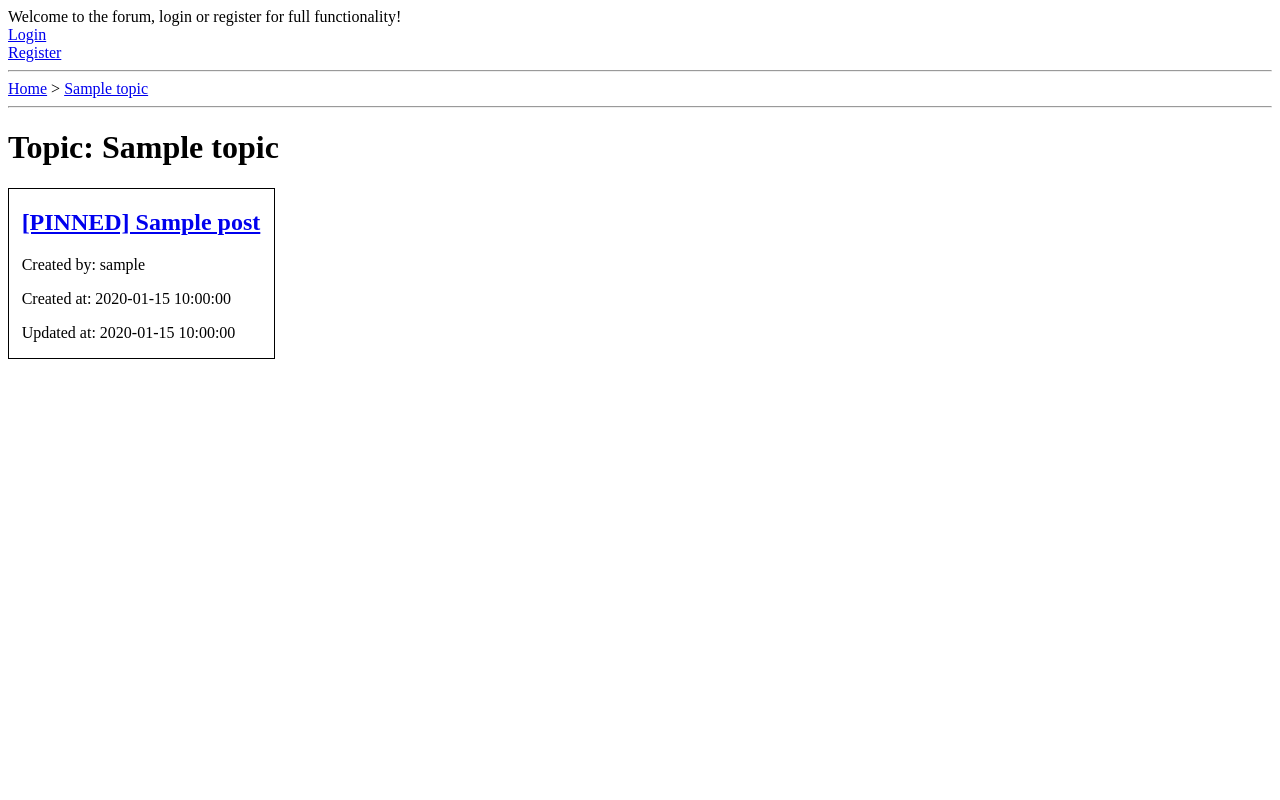
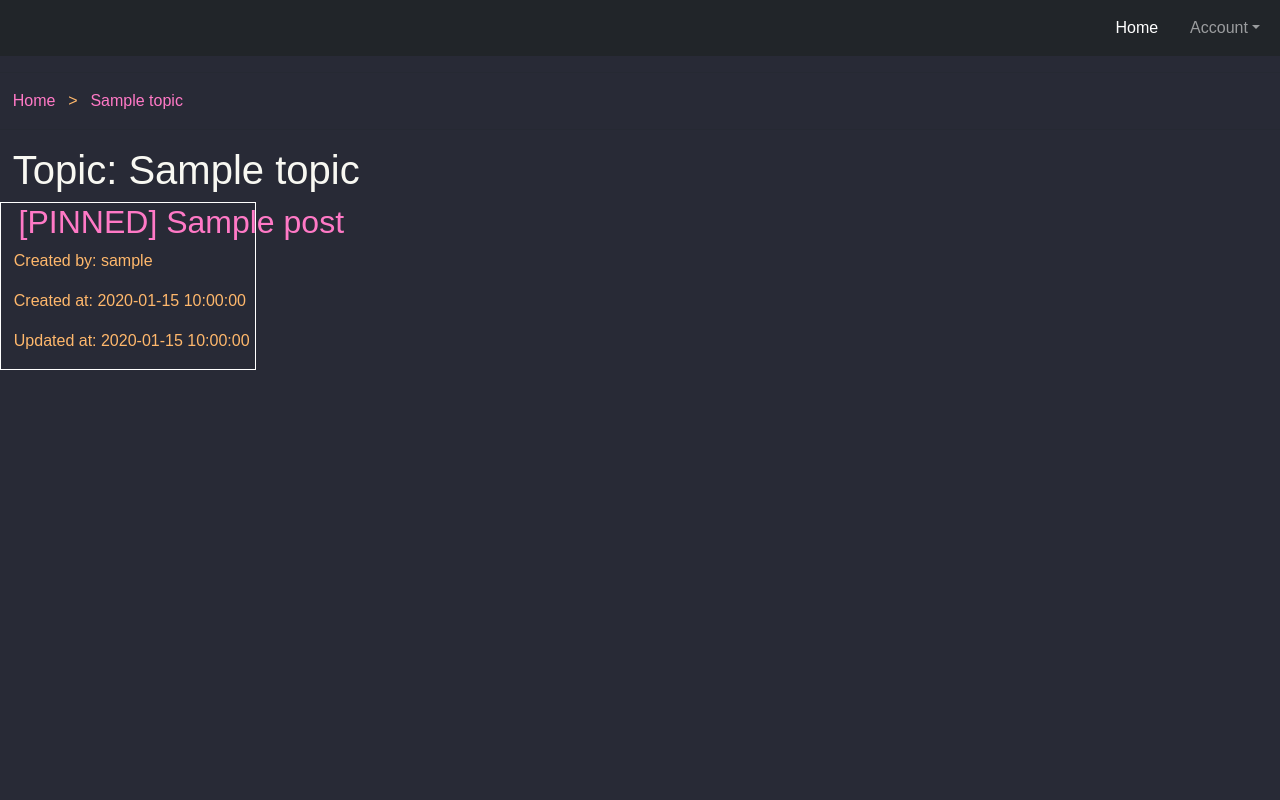
Before and after one commit to Cryotechnic/ecom-finalproject, a PHP site: page /Main/Topic/1 in a window 1280 px wide. Run offline with PHP 8.4, Linux system fonts and the light colour scheme; tables that the repository leaves empty hold one stand-in row (values such as "Sample post").

Commit message:
and this

```diff
--- a/app/views/Main/topic.php
+++ b/app/views/Main/topic.php
@@ -3,22 +3,65 @@
         <title>Topic</title>
         <meta charset="UTF-8">
         <meta name="viewport" content="width=device-width, initial-scale=1.0">
+        <link href="https://cdn.jsdelivr.net/npm/bootstrap@5.1.3/dist/css/bootstrap.min.css" rel="stylesheet" integrity="sha384-1BmE4kWBq78iYhFldvKuhfTAU6auU8tT94WrHftjDbrCEXSU1oBoqyl2QvZ6jIW3" crossorigin="anonymous">
+        <script src="https://cdn.jsdelivr.net/npm/bootstrap@5.1.3/dist/js/bootstrap.bundle.min.js" integrity="sha384-ka7Sk0Gln4gmtz2MlQnikT1wXgYsOg+OMhuP+IlRH9sENBO0LRn5q+8nbTov4+1p" crossorigin="anonymous"></script>
     </head>
     <body>
-        <?php
-            if(isset($_SESSION['username'])){
-                $user = new \app\models\User();
-                $user = $user->get($_SESSION['username']);
-                if(isset($_SESSION['user_id'])){
-                    echo 'Welcome, ' . $_SESSION['username'] . '! <br>';
-                    echo '<a href="'.BASE.'/Main/logout">Logout</a>';
-                }
-            } else {
-                echo 'Welcome to the forum, login or register for full functionality!<br>';
-                echo '<a href="'.BASE.'/Main/login">Login</a><br>';
-                echo '<a href="'.BASE.'/Main/register">Register</a>';
-            }
-        ?>
+    <nav class="navbar navbar-expand-lg navbar-dark bg-dark">
+        <div class="container-fluid">
+            <a class="navbar-brand" href="#"></a>
+            <button class="navbar-toggler" type="button" data-bs-toggle="collapse" data-bs-target="#navbarNav" aria-controls="navbarNav" aria-expanded="false" aria-label="Toggle navigation">
+                <span class="navbar-toggler-icon"></span>
+            </button>
+            <div class="collapse navbar-collapse" id="navbarNav">
+                <ul class="navbar-nav ms-md-auto gap-2">
+                    <li class="nav-item rounded">
+                        <a class="nav-link active" aria-current="page" href="/Main/index"><i class="bi bi-house-fill me-2"></i>Home</a>
+                    </li>
+                    <li class="nav-item dropdown rounded">
+                        <a class="nav-link dropdown-toggle" href="#" id="navbarDropdown" role="button" data-bs-toggle="dropdown" aria-expanded="false"><i class="bi bi-person-fill me-2"></i>Account</a>
+                        <ul class="dropdown-menu dropdown-menu-end" aria-labelledby="navbarDropdown">
+                        <?php if(isset($_SESSION['user_id'])){
+                            echo "<li><a class='dropdown-item' href='/Main/logout'>Logout</a></li>";
+                        } else {
+                            echo "<li class='dropdown-item'><a href='/Main/login'>Login</a></li>";
+                            echo "<li class='dropdown-item'><a href='/Main/register'>Register</a></li>";
+                        }
+                        ?>
+                        </ul>
+                    </li>
+                        <?php
+                            $user = new \app\models\User();
+                            if(isset($_SESSION['username'])){
+                                //var_dump($_SESSION['username']);
+                                $user = $user->get($_SESSION['username']);
+                                if($user->type == 'admin'){
+                                    echo '<li class="nav-item dropdown rounded">';
+                                        echo '<a class="nav-link dropdown-toggle" href="#" id="navbarDropdown" role="button" data-bs-toggle="dropdown" aria-expanded="false"><i class="bi bi-person-fill me-2"></i>Admin</a>';
+                                            echo '<ul class="dropdown-menu dropdown-menu-end" aria-labelledby="navbarDropdown">';
+                                            echo '<li><a class="dropdown-item" href="/Admin/createTopic">Create Topic</a></li>';
+                                            echo '<li><a class="dropdown-item" href="/Admin/index">Admin Panel</a></li>';
+                                            echo '</ul>';
+                                }
+                            }
+                        ?>
+                </ul>
+            </div>
+        </div>
+    </nav>
+    <style>
+        body {font-family: Montserrat, sans-serif; background: #282a36}
+        h1, h2, h3 {color: #f8f8f2; padding-left: 1%;}
+        .navbar-nav .nav-item:hover {background-color: rgba(180, 190, 203, 0.4);}
+        a {color: #ff79c6; text-decoration: none; opacity: 1; padding-left: 1%;}
+        .empty {padding-left: 0%;}
+        p {color: #ffb86c;}
+        a:hover {opacity: 0.6; transition: 0.5s; color: #ff79c6;}
+        #a {color: #ffb86c;}
+        #welcome-notlogin {text-align: center; margin-top: 10px;}
+        .btn, .btn-primary {margin-left: 1%; background-color: transparent; border-color: #ff79c6; color: #f8f8f2; border-radius: 0.25rem;}
+        .btn:hover, .btn-outline-primary:hover {border-color: #bd93f9; color: #bd93f9; background-color: transparent; opacity: 1;}
+    </style>
     </body>
     <hr>
     <body>
@@ -26,8 +69,8 @@
             $topic = new \app\models\Topic();
             $topic = $topic->getByTopicId($data);
         ?>
-        <a href="<?=BASE?>/Main/index">Home</a> >
-        <a href="<?=BASE?>/Main/topic/<?=$data?>"><?= $topic->name ?></a>
+        <!-- I have no idea why or how this works but moving on -->
+        <a style="whitespace: nowrap;" href="<?=BASE?>/Main/index">Home</a><a id="a">></a><a href="<?=BASE?>/Main/topic/<?=$data?>"><?= $topic->name ?></a>
         <hr>
         <h1>Topic:
             <?php
@@ -38,7 +81,7 @@
         <?php
             // display create post form if user is logged in
             if(isset($_SESSION['user_id'])) {
-                echo '<a href="'.BASE.'/Secure/createPost/'.$data.'">Create a post</a><br>';
+                echo '<a class="empty" href="'.BASE.'/Secure/createPost/'.$data.'" ><button type="button" class="btn btn-outline-primary">Create a post</button></a><br><br>';
             }
             $pinnedposts = new \app\models\Post();
             $pinnedposts = $pinnedposts->getPinnedPosts($data);
@@ -49,7 +92,7 @@
         foreach($pinnedposts as $post) {
             $user = new \app\models\User();
             $user = $user->getById($post->user_id);
-            echo "<div style='border:1px solid black; width:20%; white-space: nowrap; padding-left: 1%;'>";
+            echo "<div style='border:1px solid white; width:20%; white-space: nowrap; padding-left: 1%;'>";
             echo "<div style='float:left;'>";
             echo "</div>";
             echo '<h2><a href="'.BASE.'/Main/Post/'.$post->post_id.'">[PINNED] ' . $post->getTitle() . '</a><br></h2>';
@@ -61,7 +104,7 @@
         foreach($regularposts as $post){
             $user = new \app\models\User();
             $user = $user->getById($post->user_id);
-            echo "<div style='border:1px solid black; width:20%; white-space: nowrap; padding-left: 1%;'>";
+            echo "<div style='border:1px solid white; width:20%; white-space: nowrap; padding-left: 1%; margin-left: 1%;'>";
             echo "<div style='float:left;'>";
             echo "</div>";
             echo '<h2><a href="'.BASE.'/Main/Post/'.$post->post_id.'">' . $post->getTitle() . '</a><br></h2>';
```
